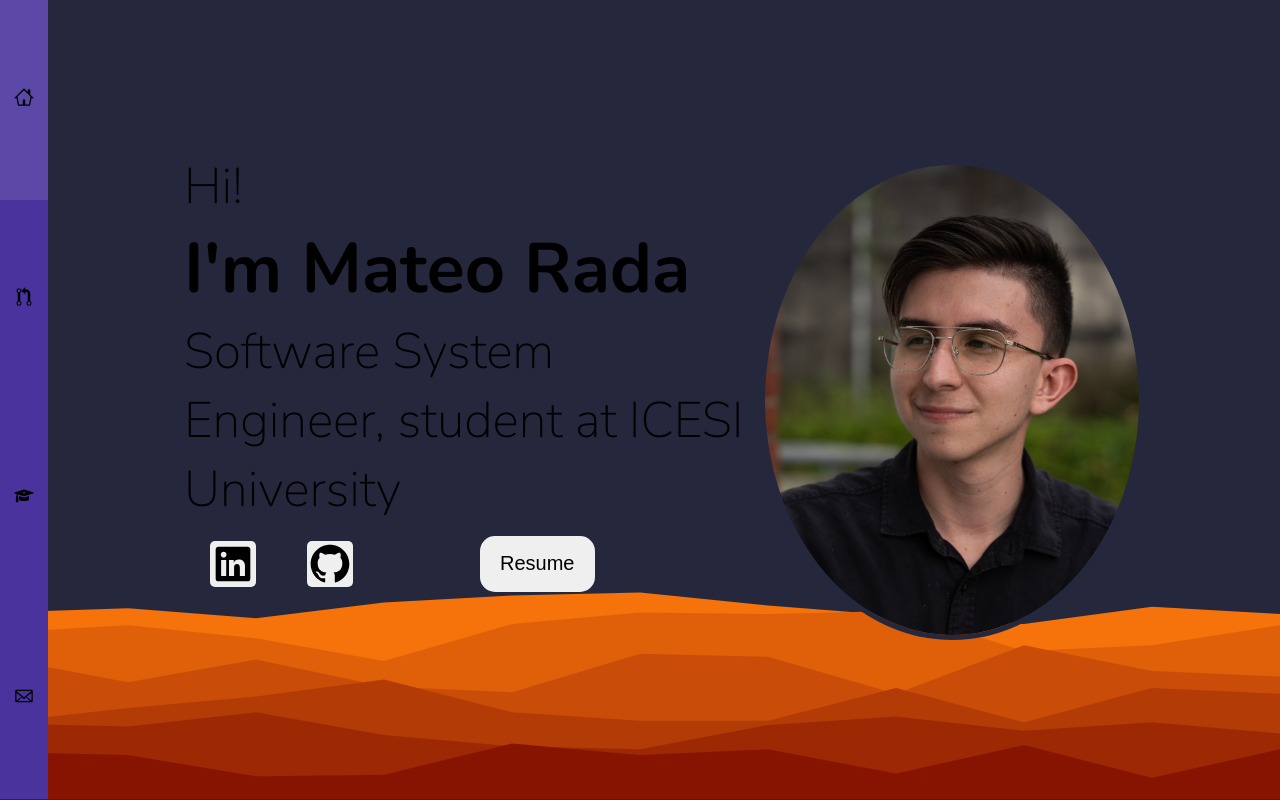
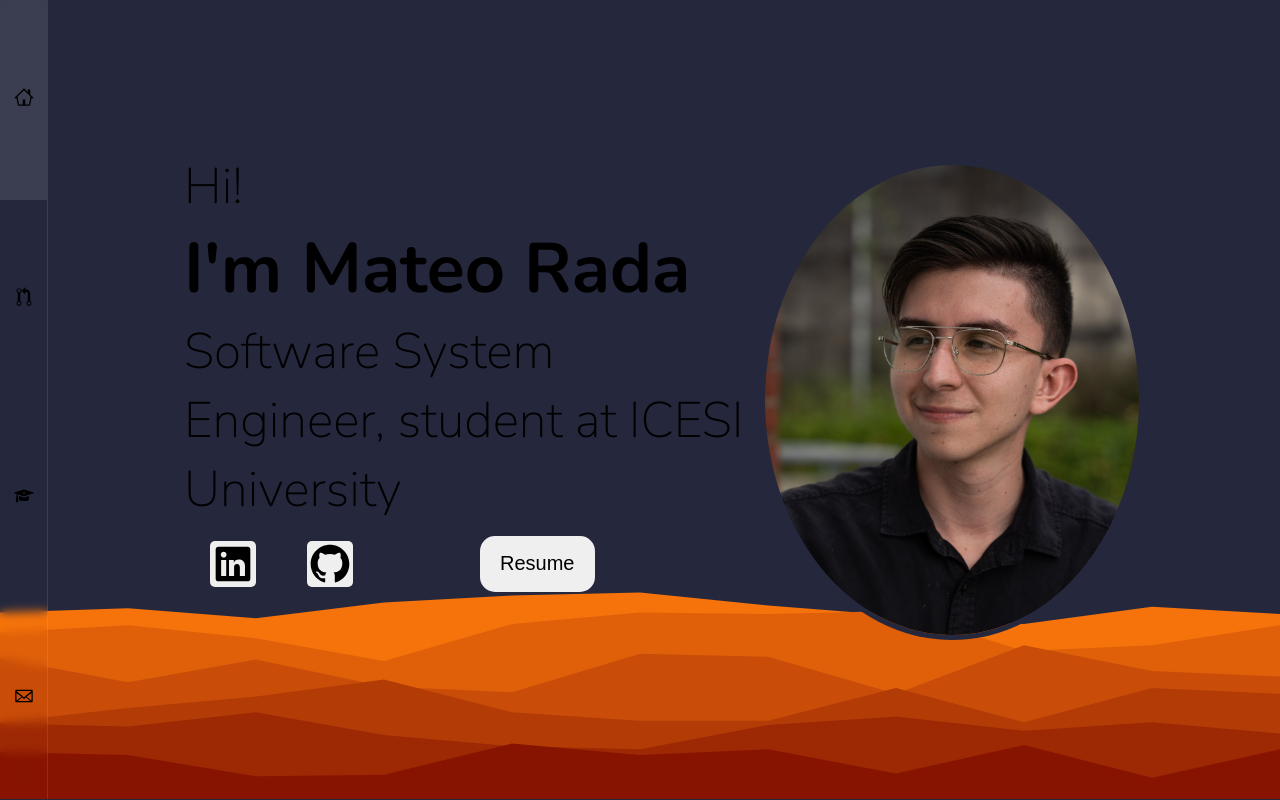
Before and after one commit to Mateo698/Portfolio, a Next.js app: page / in a window 1280 px wide. Built offline with nearby package versions, Linux system fonts and the light colour scheme.

Commit message:
FInally solved sidebar color

```diff
--- a/styles/Sidebar.module.css
+++ b/styles/Sidebar.module.css
@@ -1,7 +1,7 @@
 .container{
 
-    background-color: rgb(74, 51, 157);
-
+    backdrop-filter: blur(5px);
+    border-right: 1px solid rgba(255, 255, 255, 0.1);
     display: flex;
     flex-direction: column;
     height: 100%;
```
